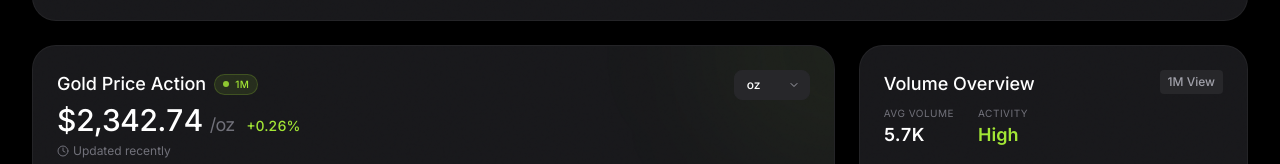
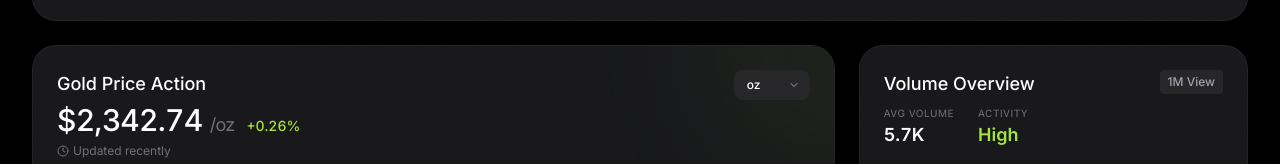
Before and after one commit to phalla-doll/gold-pulse, a React (Vite) app: page / in a window 1280 px wide. Shown: the part 424-588 px from the top of the page. Built offline with nearby package versions, Linux system fonts and the light colour scheme; no server answers.

Commit message:
fix: Remove redundant live indicator from PriceChart
The live status indicator in the PriceChart component was redundant and visually cluttering. It has been removed to streamline the UI and focus on the price data.

```diff
--- a/components/PriceChart.tsx
+++ b/components/PriceChart.tsx
@@ -77,10 +77,6 @@ const PriceChart: React.FC<PriceChartProps> = ({ range, data }) => {
         <div>
            <div className="flex items-center gap-2 mb-1">
              <h3 className="text-white font-medium text-lg">Gold Price Action</h3>
-             <span className="flex items-center text-[10px] font-medium uppercase tracking-wider text-lime-400 bg-lime-400/10 px-2 py-0.5 rounded-full border border-lime-400/20">
-                <div className="w-1.5 h-1.5 bg-lime-400 rounded-full animate-pulse mr-1.5"></div>
-                {range === '1D' ? 'Live' : range}
-             </span>
            </div>
            <div className="flex items-baseline gap-3">
              <span className="text-3xl font-medium text-white tracking-tight tabular-nums">
```
